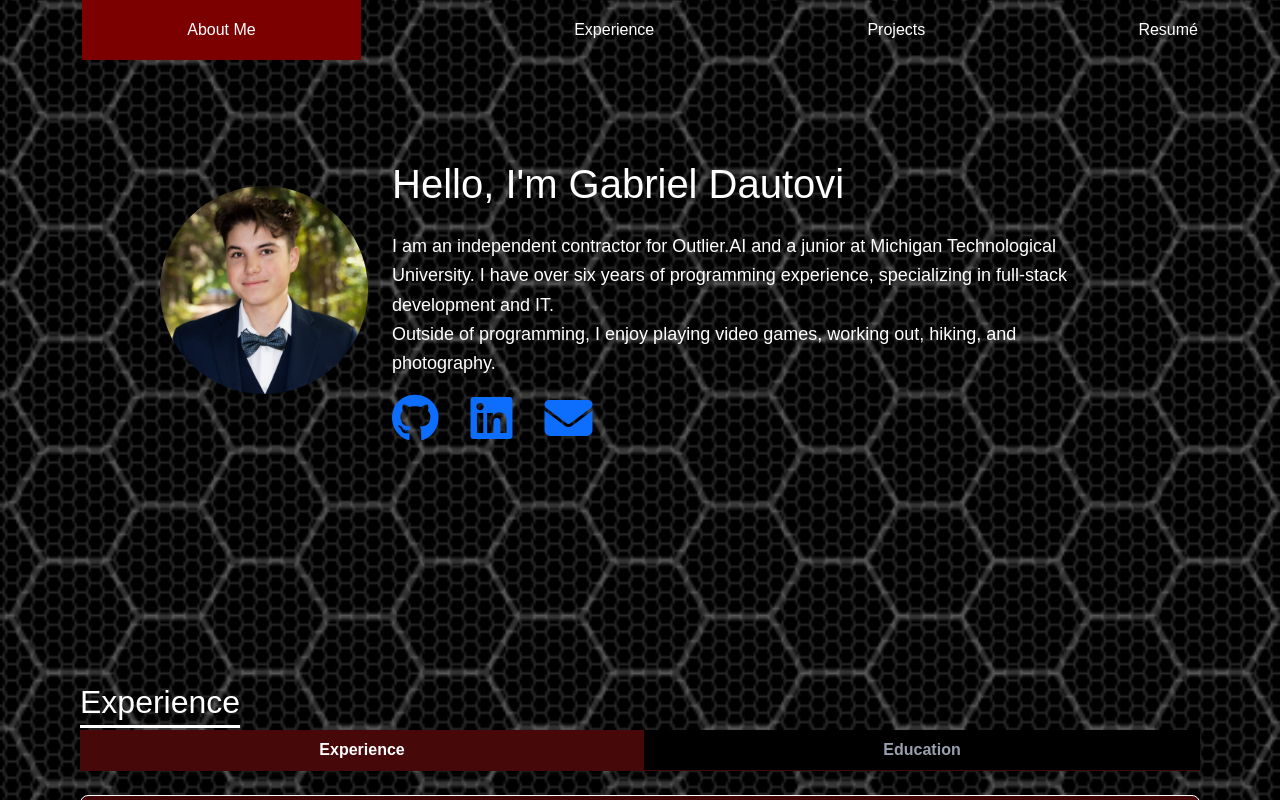
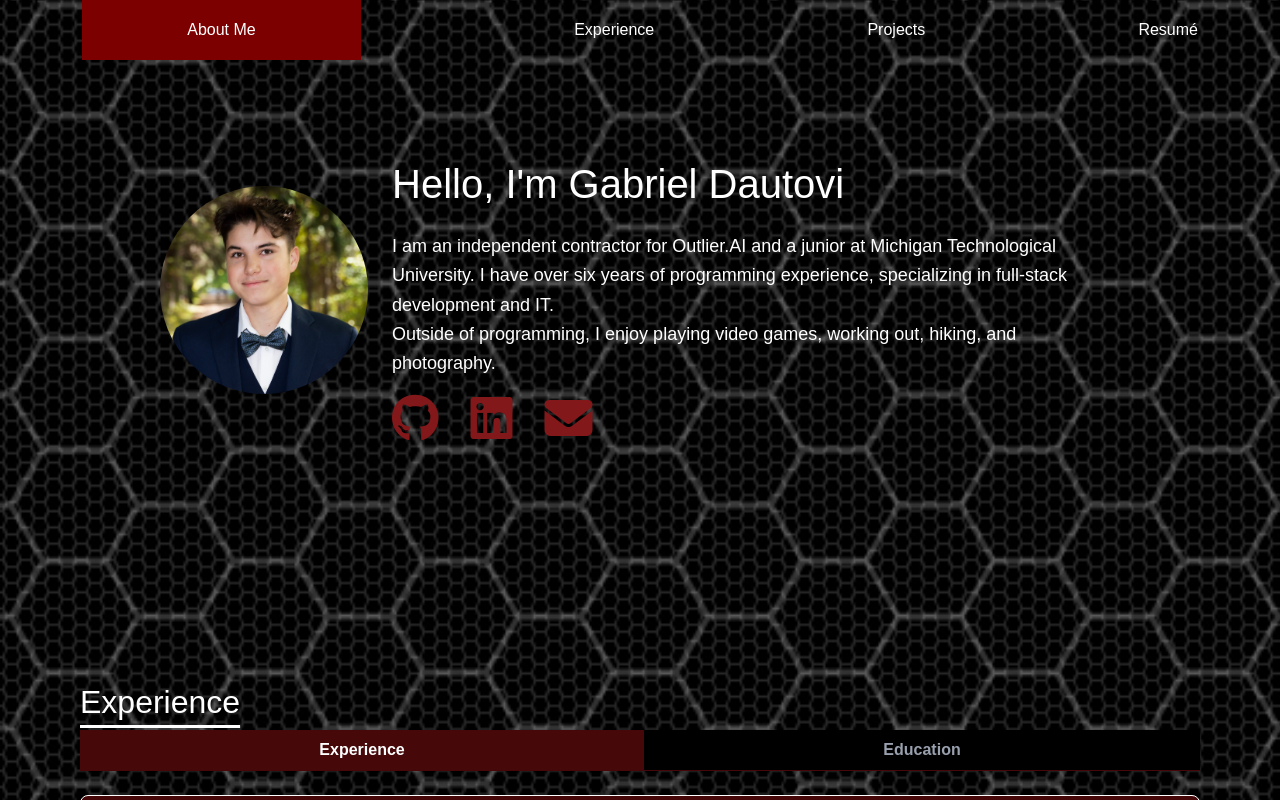
Before and after one commit to JabobleHead/portfolioWebsite, a Next.js app in the folder portfolioWebsite/: page / in a window 1280 px wide. Shown: the top 800 px of the page. Built offline with nearby package versions, Linux system fonts and the light colour scheme.

Commit message:
Changed Icon to be Red

```diff
--- a/portfolioWebsite/src/app/AboutMe.tsx
+++ b/portfolioWebsite/src/app/AboutMe.tsx
@@ -26,15 +26,15 @@ export default function AboutMe() {
                         <br></br>
                         Outside of programming, I enjoy playing video games, working out, hiking, and photography.
                         </p>
-                        <div className="flex space-x-8">
+                        <div className="flex space-x-8 " >
                         <a href="https://github.com/JabobleHead" target="_blank" rel="noopener noreferrer">
-                            <i className="fa-brands fa-github text-5xl"></i>
+                            <i className="fa-brands fa-github text-5xl text-red-900"></i>
                         </a>
                         <a href="https://www.linkedin.com/in/gabriel-dautovi/" target="_blank" rel="noopener noreferrer">
-                            <i className="fa-brands fa-linkedin text-5xl "></i>
+                            <i className="fa-brands fa-linkedin text-5xl text-red-900"></i>
                         </a>
                         <a href="mailto:gabrielDautovi@gmail.com">
-                            <i className="fa-solid fa-envelope text-5xl"></i>
+                            <i className="fa-solid fa-envelope text-5xl text-red-900"></i>
                         </a>
                         </div>
                 </div>
--- a/portfolioWebsite/src/app/Project.tsx
+++ b/portfolioWebsite/src/app/Project.tsx
@@ -50,7 +50,7 @@ export default function Projects() {
       {/* Projects Section */}
 
            <section id ='Projects' className="p-20 bg-transparent">
-            <h3 className="text-8xl font-semibold mb-6 underline underline-offset-12 decoration-white ">Projects</h3>
+            <h3 className="text-9xl font-semibold mb-6 underline underline-offset-12 decoration-white ">Projects</h3>
                 <div className = "bg-black border-3 border-white border-offset-20  grid grid-cols-1  md:grid-cols-2">
                     <div >
                         {/* Photots of project*/}
```
